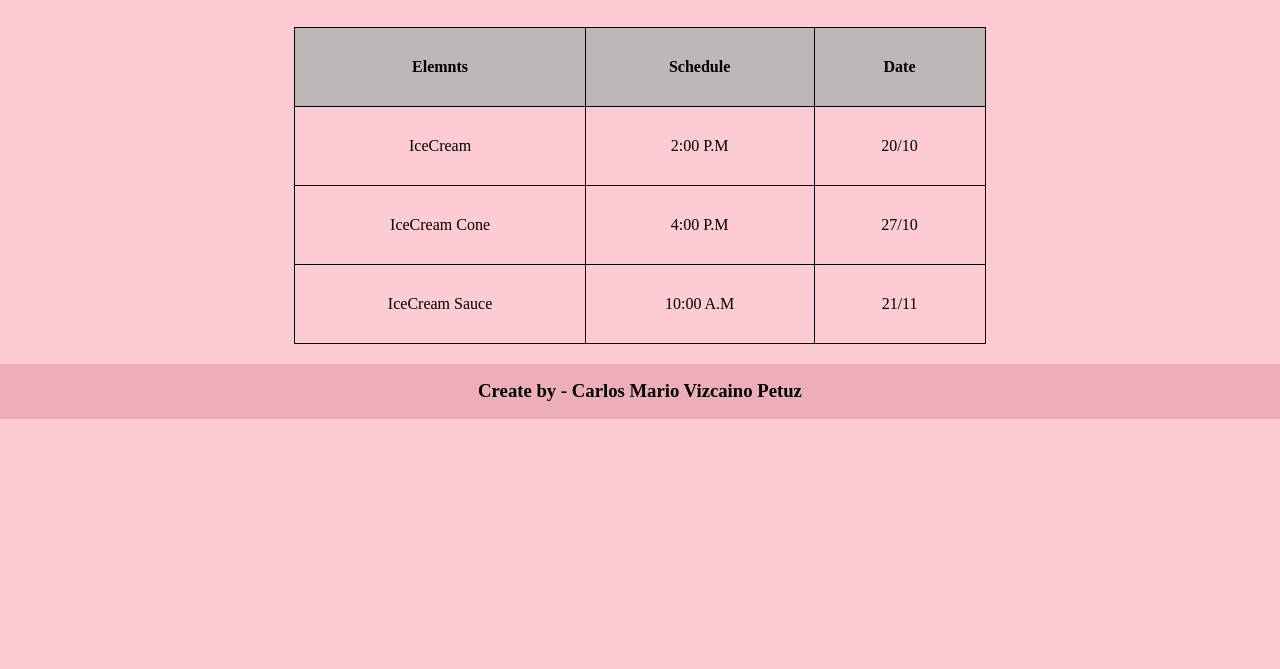
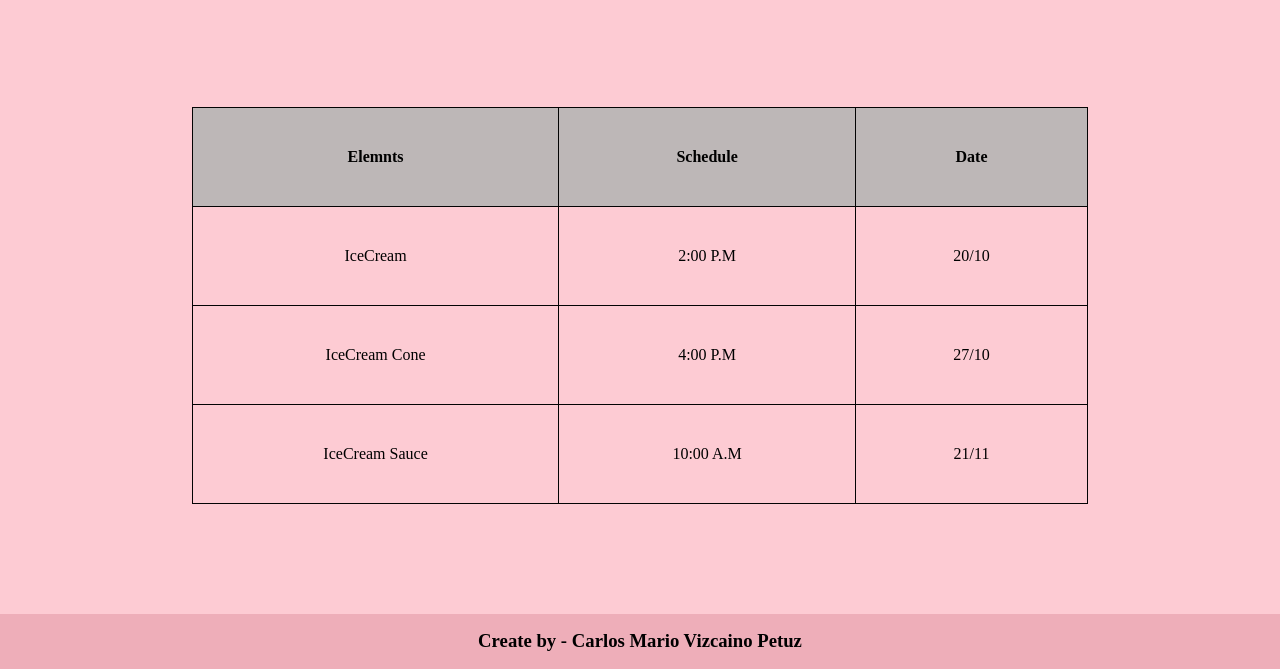
Before and after one commit to Carvp/Sprint-Rappi, a plain HTML site: page pages/information.html in a window 1280 px wide. Shown: the part 268-937 px from the top of the page. Before the commit the page ends 800 px from the top, so only its background shows below. Drawn offline with Linux system fonts and the light colour scheme.

Commit message:
Nuevos cambios

```diff
--- a/pages/css/Style.css
+++ b/pages/css/Style.css
@@ -1,22 +1,11 @@
 body{
   background-color:#fdcbd3   ;
-
   margin: 0;
   padding: 0;
 
 }
 
-/*footer*/
-.CreateBy{
 
-  background-color:#eeaeb9;
-  text-align: center;
-  height: 55px;
-}
-
-.CreateBy h3{
-  padding: 1rem 0;
-}
 
 /* menu de la pagina - enlaces -logo*/
 
@@ -65,6 +54,17 @@ nav a.active {
     width: 90px;
     height: 50px;
   }
+  /*footer*/
+.CreateBy{
+
+  background-color:#eeaeb9;
+  text-align: center;
+  height: 55px;
+}
+
+.CreateBy h3{
+  padding: 1rem 0;
+}
 
 /*titulo y banner pag1*/
 
@@ -147,8 +147,8 @@ padding-left :  150px  ;
 
 /**/
 .layout {
-  margin: 20px auto;
-  width: 90%;
+  margin: 110px 0px;
+  width: 100%;
   display: flex;
   text-align: center;
   justify-content: center;
@@ -156,14 +156,14 @@ padding-left :  150px  ;
 }
 
 table{
-  width: 60%;
+  width: 70%;
   border-collapse: collapse;
 
 }
 th, td {
   text-align: center;
   border: 1px solid #030303;
-  padding: 30px;
+  padding: 40px;
   text-align: center;
 }
 
@@ -171,13 +171,15 @@ th{
   background-color: rgb(189, 183, 183);
 }
 
+
+
 /*Pag 5 list*/
 
 .Modulo1{
   display: flex;
   justify-content: center;
   border: 1px solid #030303;
-  margin: 10px 220px;
+  margin: 40px 220px;
 
 }
 .modulos{
@@ -185,7 +187,7 @@ th{
   width: 100%;
 }
 .modulos .List{
-  padding: 50px;
+  padding: 80px;
   width: 40%;
   height: 40vh;
 
@@ -196,10 +198,9 @@ th{
   width: 30%;
   height: 300px;
   margin-left: 40px;
+}
 
 
-
-}
 .modulos img{
   width: 80%;
   height: 300px;
--- a/pages/information.html
+++ b/pages/information.html
@@ -67,11 +67,12 @@
             </table>
         </div>
     </main>
+    <footer>
+        <div class="CreateBy ae" >
+            <h3 > Create by -  Carlos Mario Vizcaino Petuz</h3>
+        </div>
+
+    </footer>
 </body>
-<footer>
-    <div class="CreateBy">
-        <h3 > Create by -  Carlos Mario Vizcaino Petuz</h3>
-    </div>
 
-</footer>
 </html>
```
Also changed, not shown: index.html (+2 -5 lines), pages/about.html (+4 -3 lines), pages/benefitsTips.html (+6 -6 lines).
